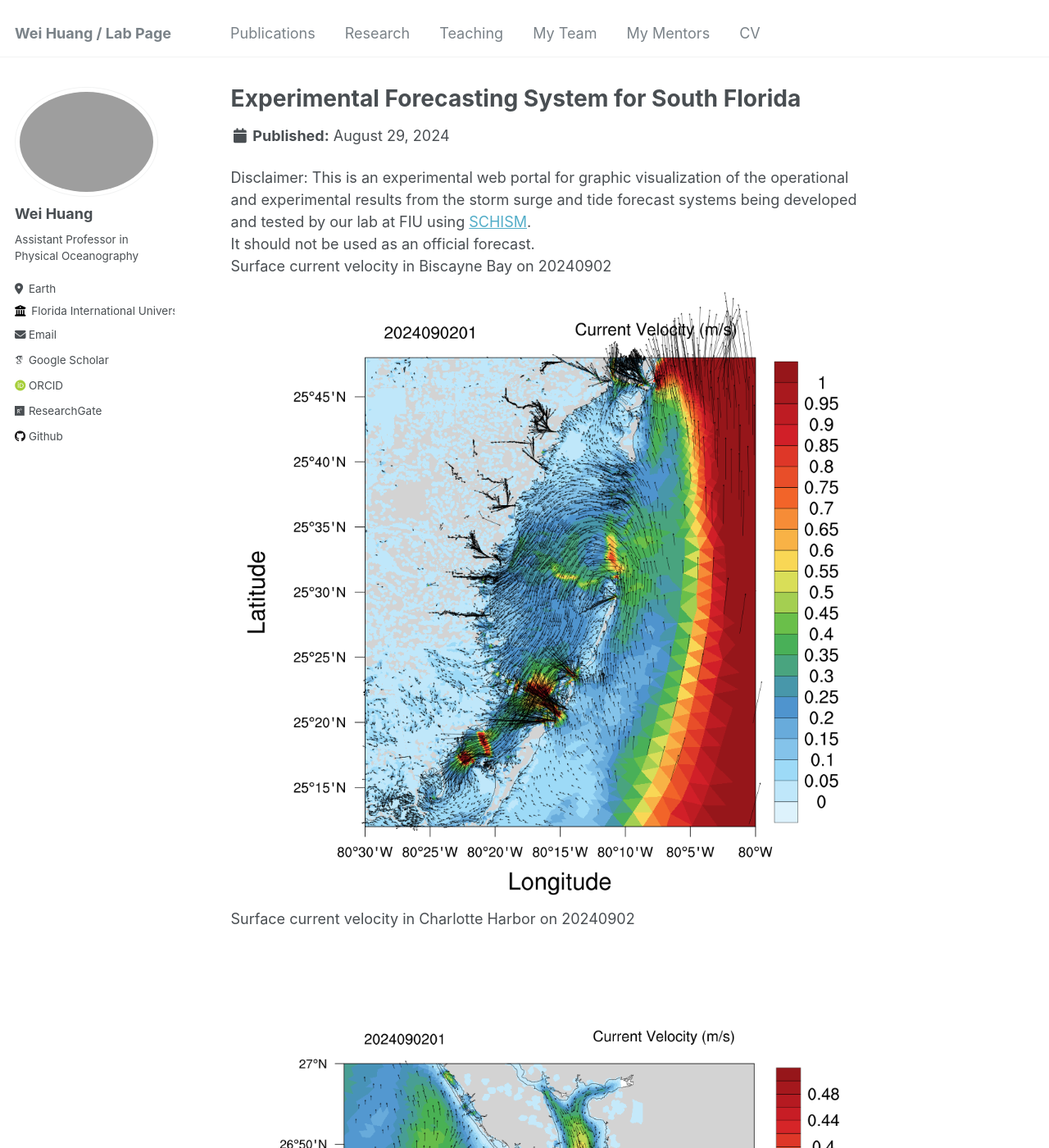
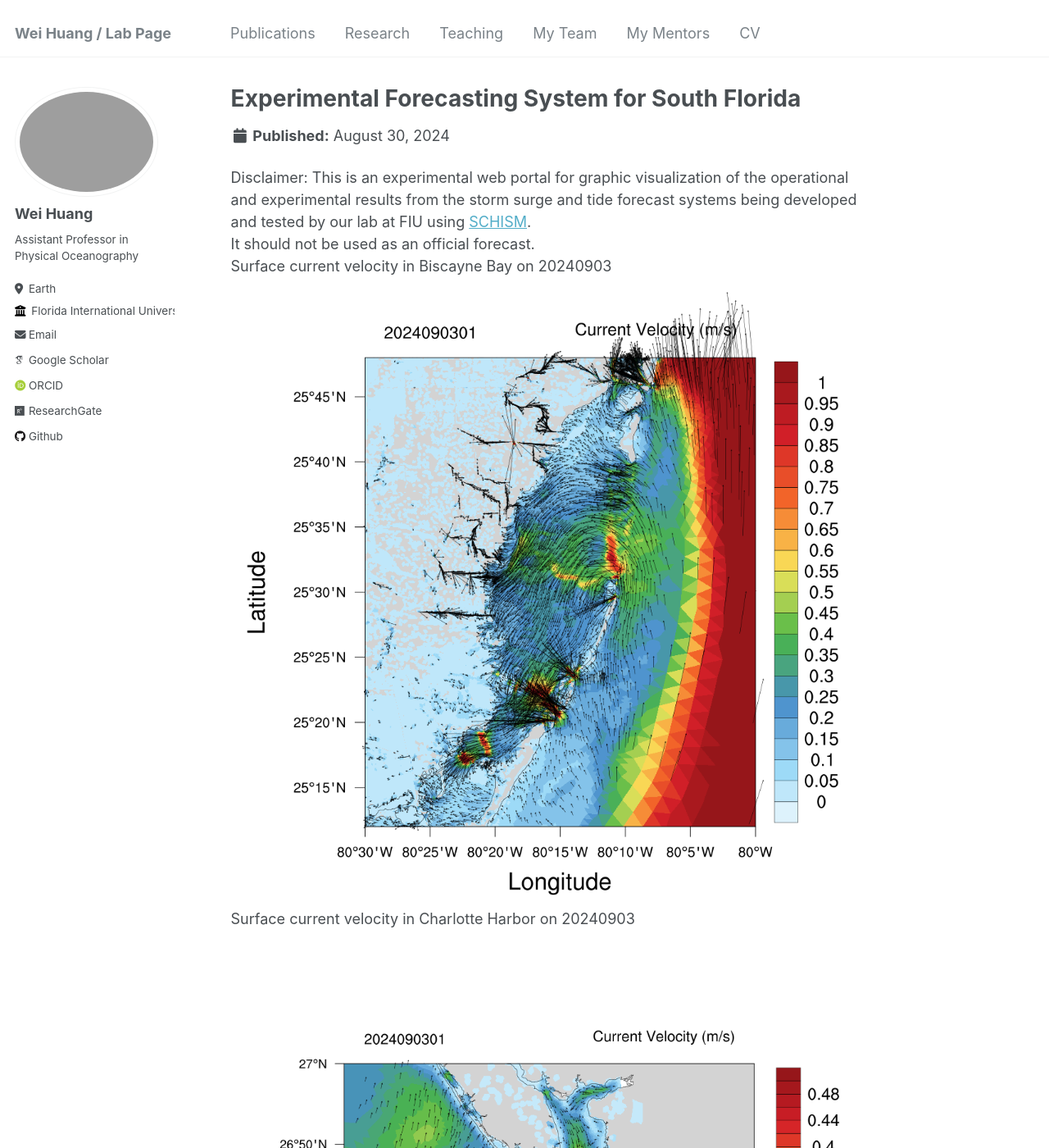
Before and after one commit to huang96169/huang96169.github.io, a Jekyll site: the page built from _research/research-1.md, in a window 1280 px wide and 1400 px high. Shown: the whole window at 82% size. Built offline with Jekyll 4.4.1, drawn with Linux system fonts in a browser that asks for light colours; some web fonts are replaced; some of the changed text lies outside the part shown.

Commit message:
replaced research_uv1.gif research_salt1.gif research_temp1.gif and replaced research_elev2.gif research_uv2.gif research_salt2.gif research_temp2.gif

```diff
--- a/_research/research-1.md
+++ b/_research/research-1.md
@@ -1,7 +1,7 @@
 ---
 title: "Experimental Forecasting System for South Florida"
-short: Surface current velocity of South Florida from 20240829 to 20240902
-date: 2024-08-29
+short: Surface current velocity of South Florida from 20240830 to 20240903
+date: 2024-08-30
 short1: "Disclaimer: This is an experimental web portal for graphic visualization of the operational and experimental results from the storm surge and tide forecast systems being developed and tested by our lab at FIU using [SCHISM](https://ccrm.vims.edu/schismweb/). It should not be used as an official forecast."
 excerpt: "<img src='/images/research_uv1.gif'>"
 collection: research
@@ -10,11 +10,11 @@ collection: research
 Disclaimer:
 This is an experimental web portal for graphic visualization of the operational and experimental results from the storm surge and tide forecast systems being developed and tested by our lab at FIU using [SCHISM](https://ccrm.vims.edu/schismweb/).<br/>
 It should not be used as an official forecast.<br/>
-Surface current velocity in Biscayne Bay on 20240902<br/>
+Surface current velocity in Biscayne Bay on 20240903<br/>
 <img src='/images/research_Bbay.png'>
-Surface current velocity in Charlotte Harbor on 20240902<br/>
+Surface current velocity in Charlotte Harbor on 20240903<br/>
 <img src='/images/research_Cbay.png'>
-Surface current velocity in Tampa Bay on 20240902<br/>
+Surface current velocity in Tampa Bay on 20240903<br/>
 <img src='/images/research_Tbay.png'>
 The map below showns observational stations used for validating the model's results, as well as the horizontal grid. <br/>
 The horizontal grid for SCHISM in simulating Biscayne Bay in South Florida, using flexible resolution resolving levees and canals (1-2 m), watershed rural and urban areas (30m-50m) and coastal ocean (500m-5km).<br/>
```
Also changed, not shown: _research/research-2.md (+6 -6 lines), images/research_Bbay.png, images/research_Cbay.png, images/research_Tbay.png, images/research_maxelev2.gif.
